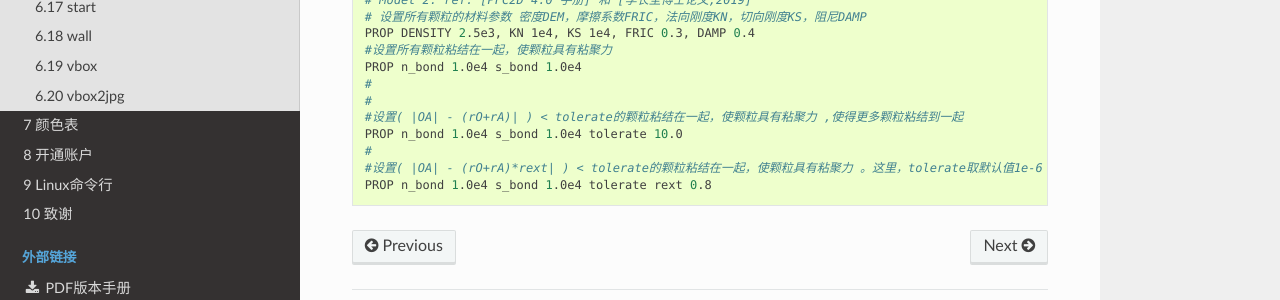
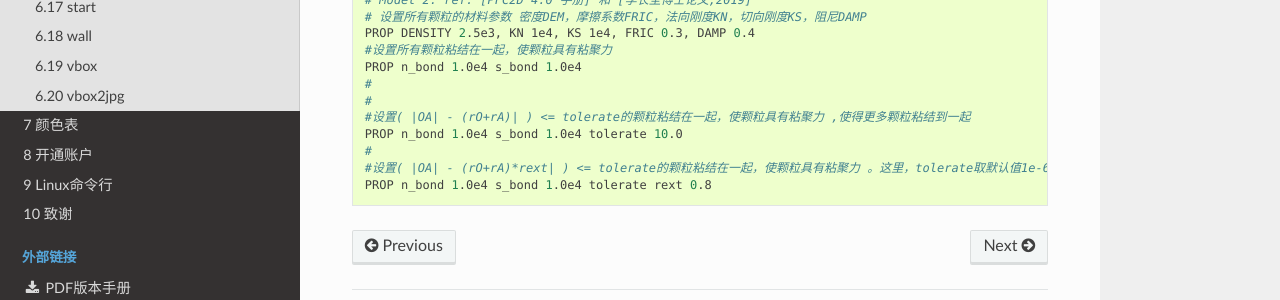
Before and after one commit to geovbox/zdem_doc, a Sphinx documentation site: the page built from source/cmd/prop.rst, in a window 1280 px wide and 1065 px high. Shown: the part 670-970 px from the top of the window. Built offline with Sphinx 7.4.7 and the Read the Docs theme 2.0.0, drawn with Linux system fonts in a browser that asks for light colours; comment, search, counter and statistics services are not loaded.

```diff
--- a/source/cmd/prop.rst
+++ b/source/cmd/prop.rst
@@ -29,8 +29,8 @@ prop
    PROP n_bond 1.0e4 s_bond 1.0e4
    #
    #
-   #设置( |OA| - (rO+rA)| ) < tolerate的颗粒粘结在一起，使颗粒具有粘聚力 ,使得更多颗粒粘结到一起
+   #设置( |OA| - (rO+rA)| ) <= tolerate的颗粒粘结在一起，使颗粒具有粘聚力 ,使得更多颗粒粘结到一起
    PROP n_bond 1.0e4 s_bond 1.0e4 tolerate 10.0
    #
-   #设置( |OA| - (rO+rA)*rext| ) < tolerate的颗粒粘结在一起，使颗粒具有粘聚力 。这里，tolerate取默认值1e-6
+   #设置( |OA| - (rO+rA)*rext| ) <= tolerate的颗粒粘结在一起，使颗粒具有粘聚力 。这里，tolerate取默认值1e-6
    PROP n_bond 1.0e4 s_bond 1.0e4 tolerate rext 0.8
```
